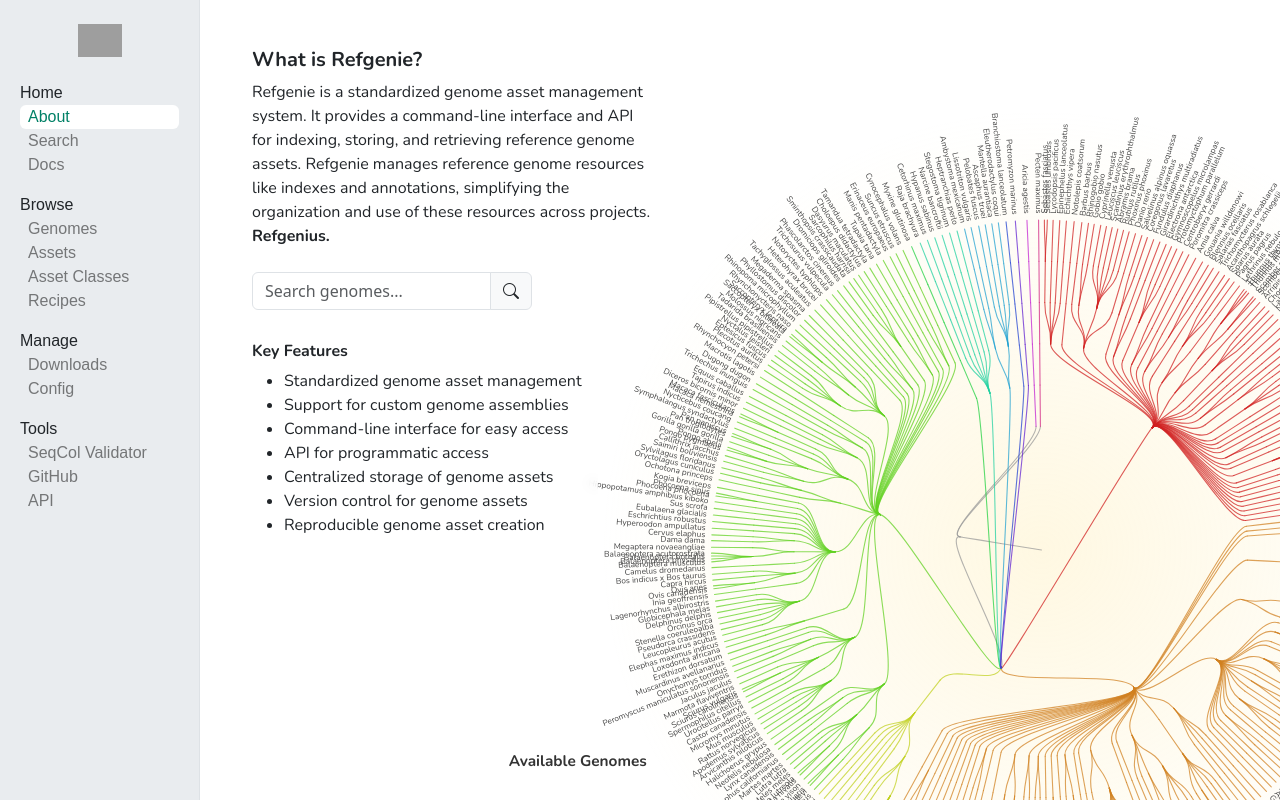
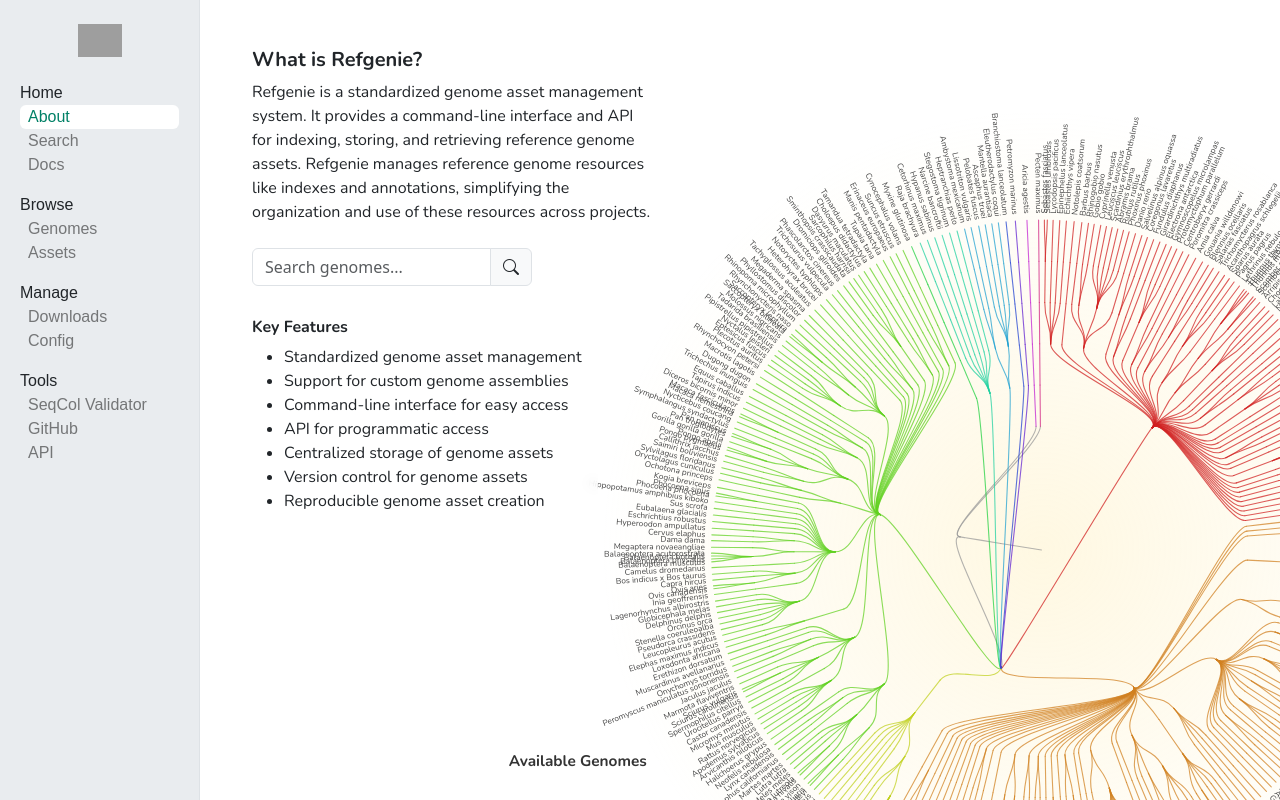
Before and after one commit to refgenie/refgenie-ui, a React (Vite) app: page / in a window 1280 px wide. Shown: the top 800 px of the page. Built offline with nearby package versions, Linux system fonts and the light colour scheme; grey boxes are pictures that could not be loaded; a web font is replaced by a local one.

Commit message:
turn off assetclasses and recipes for now

```diff
--- a/src/components/Navbar.tsx
+++ b/src/components/Navbar.tsx
@@ -61,8 +61,8 @@
               <div className=''>
                 <NavLink page={'genomes'} title={'Genomes'} position='side' currentPage={location}/>
                 <NavLink page={'assets'} title={'Assets'} position='side' currentPage={location}/>
-                <NavLink page={'assetclasses'} title={'Asset Classes'} position='side' currentPage={location}/>
-                <NavLink page={'recipes'} title={'Recipes'} position='side' currentPage={location}/>
+                {/* <NavLink page={'assetclasses'} title={'Asset Classes'} position='side' currentPage={location}/>
+                <NavLink page={'recipes'} title={'Recipes'} position='side' currentPage={location}/> */}
               </div>
 
               <p className='fst-condensed mt-3 mb-0'>
@@ -120,8 +120,8 @@
               <div className=''>
                 <NavLink page={'genomes'} title={'Genomes'} position='side' currentPage={location}/>
                 <NavLink page={'assets'} title={'Assets'} position='side' currentPage={location}/>
-                <NavLink page={'assetclasses'} title={'Asset Classes'} position='side' currentPage={location}/>
-                <NavLink page={'recipes'} title={'Recipes'} position='side' currentPage={location}/>
+                {/* <NavLink page={'assetclasses'} title={'Asset Classes'} position='side' currentPage={location}/>
+                <NavLink page={'recipes'} title={'Recipes'} position='side' currentPage={location}/> */}
               </div>
 
               <p className='fst-condensed mt-2 mb-0'>
--- a/src/components/Tree.tsx
+++ b/src/components/Tree.tsx
@@ -2,7 +2,7 @@
 import * as d3 from 'd3';
 import toast from 'react-hot-toast';
 
-import { useAboutSearch } from '../stores/search';
+import { useAboutSearch, useSelectedSpecies } from '../stores/search';
 import { useTreeFullScreen } from '../stores/fullScreen';
 
 import rawTreeData from '../assets/tree.json'
@@ -48,6 +48,7 @@
 
   const { isFullScreen } = useTreeFullScreen();
   const { searchTerm } = useAboutSearch();
+  const { setSelectedSpecies } = useSelectedSpecies();
 
   const matchesSearch = (speciesName: string, searchTerm: string): boolean => {
     if (!searchTerm.trim()) return true; // If no search term, all match
@@ -401,12 +402,14 @@
       .style('cursor', 'pointer')
       .style('transition', 'all 0.125s ease')
       .text(d => d.data.name)
-      .on('mouseenter', function() {
+      .on('mouseenter', function(_, d: D3Node) {
         if (isLocked) {
           // Bold and enlarge on hover - it's already on top!
           d3.select(this)
             .style('font-size', '11.1px')
             .style('font-weight', 'bold');
+
+          setSelectedSpecies(d.data.name)
 
           // Your existing fade logic for nearby elements
           const currentElement = this;
@@ -774,7 +777,7 @@
       top: 0,
       left: 'max(15%, 200px)',
       right: 0,
-      bottom: 0,
+      height: isFullScreen ? '100vh' : '130vh',
       zIndex: 0,
     }}
   >
--- a/src/components/pages/About.tsx
+++ b/src/components/pages/About.tsx
@@ -1,10 +1,11 @@
 import Tree from '../Tree';
-import { useAboutSearch } from '../../stores/search';
+import { useAboutSearch, useSelectedSpecies } from '../../stores/search';
 import { useTreeFullScreen } from '../../stores/fullScreen';
 
 
 function About() {
   const { searchTerm, setSearchTerm } = useAboutSearch();
+  const { selectedSpecies } = useSelectedSpecies();
   const { isFullScreen, setIsFullScreen } = useTreeFullScreen();
 
   return (
@@ -22,7 +23,7 @@
                 Refgenie is a standardized genome asset management system. It provides a command-line interface and API for
                 indexing, storing, and retrieving reference genome assets. Refgenie manages reference genome resources
                 like indexes and annotations, simplifying the organization and use of these resources across projects.
-                <strong> Refgenius.</strong>
+                {/* <strong> Refgenius.</strong> */}
               </p>
             </div>
 
@@ -47,9 +48,10 @@
               </div>
             </div>
 
-            <div className={`p-3 mx-lg-2 mb-lg-2 rounded-bottom-4 d-inline-block bg-blur ${isFullScreen ? 'd-none' : ''}`}>
+            <div className={`d-inline-block bg-blur ${isFullScreen ? 'p-2 rounded-4 species-details-fixed' : 'p-3 mx-lg-2 mb-lg-2 rounded-bottom-4'}`}>
+              <div className={`${isFullScreen ? 'd-none' : ''}`}>
                 <h6 className='fw-bold'>Key Features</h6>
-              <ul className='mb-0'>
+                <ul className='mb-4'>
                   <li>Standardized genome asset management</li>
                   <li>Support for custom genome assemblies</li>
                   <li>Command-line interface for easy access</li>
@@ -59,6 +61,17 @@
                   <li>Reproducible genome asset creation</li>
                 </ul>
               </div>
+              <div className={`${selectedSpecies === '' ? 'd-none' : ''}`}>
+                <h6 className='fw-bold'>Species Details</h6>
+                <ul className={`mb-0 ${isFullScreen ? 'text-xs' : ''}`}>
+                  <li>Name: <strong>{selectedSpecies}</strong></li>
+                  <li>Available genomes: <strong>1</strong></li>
+                  <li>Available assets: <strong>1</strong></li>
+                </ul>
+              </div>
+
+            </div>
+
           </div>
 
         </div>
--- a/src/main.tsx
+++ b/src/main.tsx
@@ -37,8 +37,8 @@
                   <Route path='/search' element={<Search />} />
                   <Route path='/genomes' element={<Genomes />} />
                   <Route path='/assets' element={<Assets />} />
-                  <Route path='/assetclasses' element={<AssetClasses />} />
-                  <Route path='/recipes' element={<Recipes />} />
+                  {/* <Route path='/assetclasses' element={<AssetClasses />} />
+                  <Route path='/recipes' element={<Recipes />} /> */}
                   <Route path='/downloads' element={<Downloads />} />
                   <Route path='/config' element={<Config />} />
                 </Routes>
--- a/src/stores/search.ts
+++ b/src/stores/search.ts
@@ -5,7 +5,17 @@
   setSearchTerm: (searchText: string) => void;
 };
 
+type SelectedSpeciesStore = {
+  selectedSpecies: string;
+  setSelectedSpecies: (searchText: string) => void;
+}
+
 export const useAboutSearch = create<AboutSearchStore>((set) => ({
   searchTerm: '',
   setSearchTerm: (searchText: string) => set({ searchTerm: searchText }),
 }));
+
+export const useSelectedSpecies = create<SelectedSpeciesStore>((set) => ({
+  selectedSpecies: '',
+  setSelectedSpecies: (speciesName: string) => set({ selectedSpecies: speciesName }),
+}));
--- a/src/style.css
+++ b/src/style.css
@@ -114,6 +114,13 @@
     width: 300px;
     z-index: 0;
   }
+  .species-details-fixed {
+    position: fixed;
+    top: 3.5rem;
+    left: calc(max(15%, 200px) + 10px);
+    width: 300px;
+    z-index: 0;
+  }
 }
 @media (min-width: 992px) and (max-width: 1200px) {
 }
@@ -156,11 +163,10 @@
   opacity: 1;
 }
 
-.tree-container::-webkit-scrollbar {
+.tree-container::-webkit-scrollbar, body::-webkit-scrollbar {
   display: none;
 }
 
-.tree-container {
-  overflow-y: scroll;
+.tree-container, body {
   scrollbar-width: none;
 }
```
Lines whose indentation alone changed are shown as unchanged.
